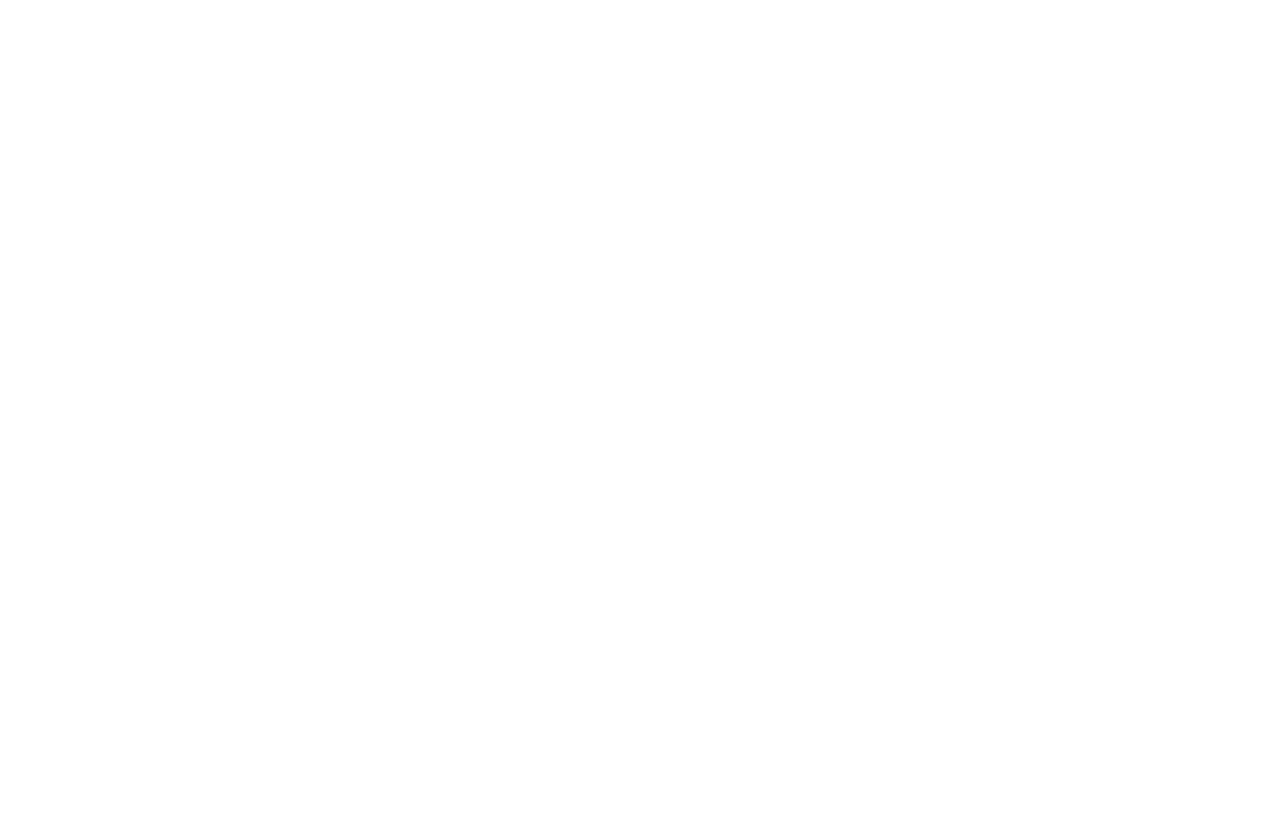
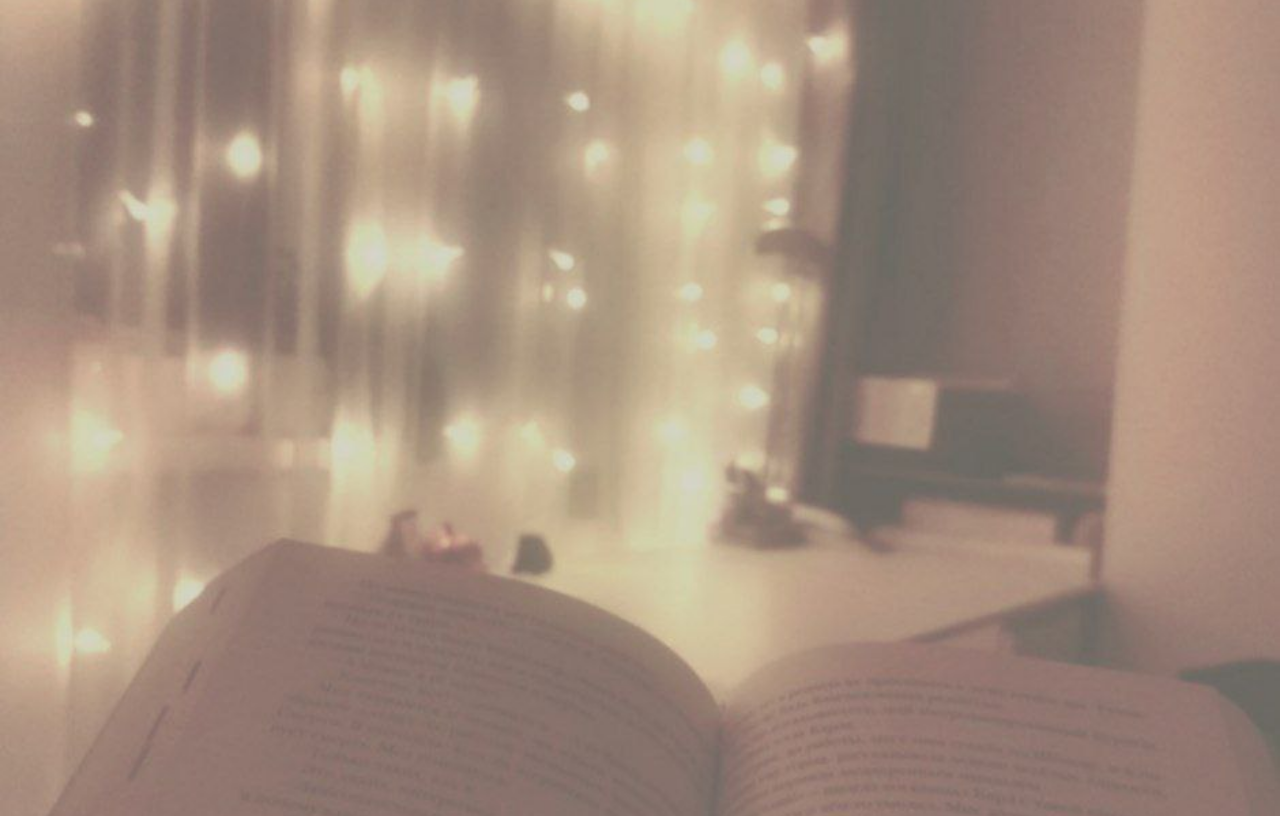
Before and after one commit to uysha-doge/look-to-the-book, a plain HTML site: page index.html in a window 1280 px wide. Drawn offline with Linux system fonts and the light colour scheme.

Commit message:
Update index.html

```diff
--- a/index.html
+++ b/index.html
@@ -6,7 +6,7 @@
     <title>Faces of races</title>
     <style>
         body{
-            background-image: url('static/fnbkforapp.jpg');
+            background-image: url('fnbkforapp.jpg');
             background-size: cover;
             background-repeat: no-repeat;
             min-width: 100vb;
@@ -19,4 +19,5 @@
 <body>
 
 </body>
+
 </html>
```
